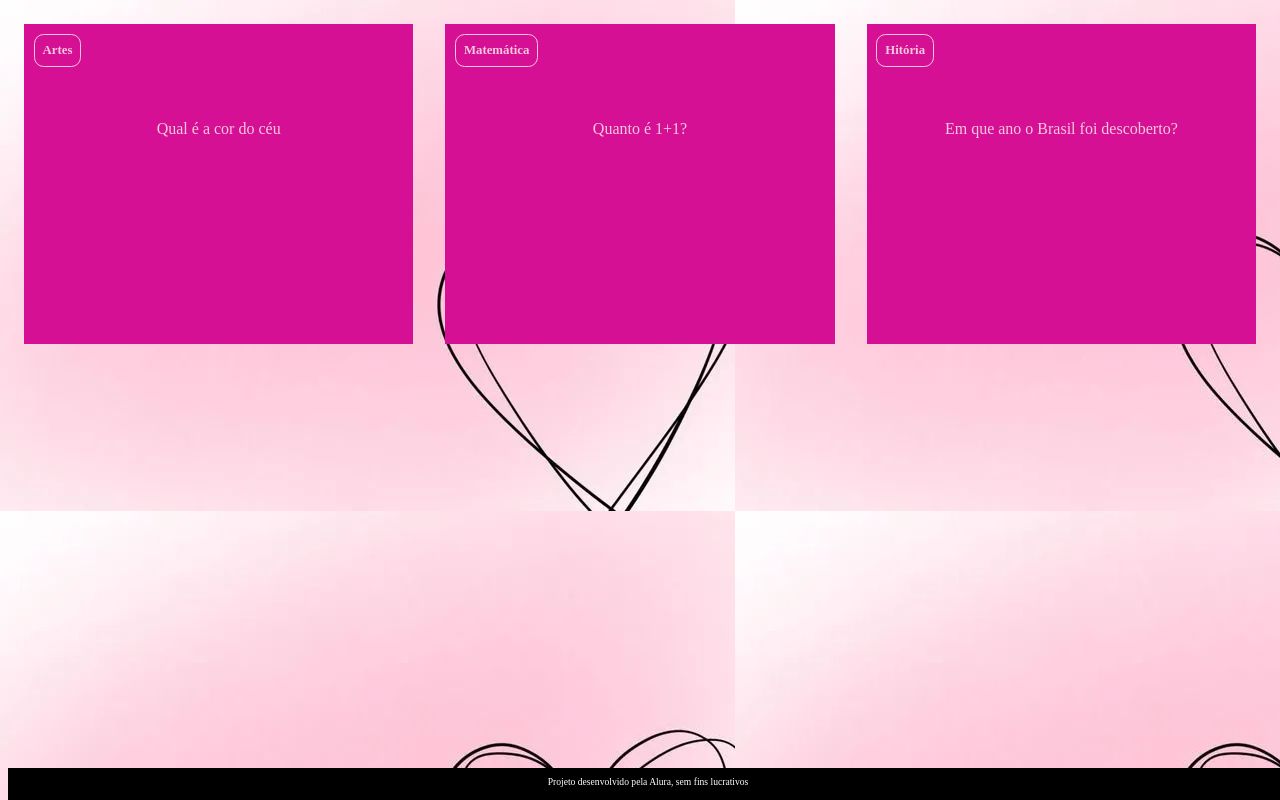
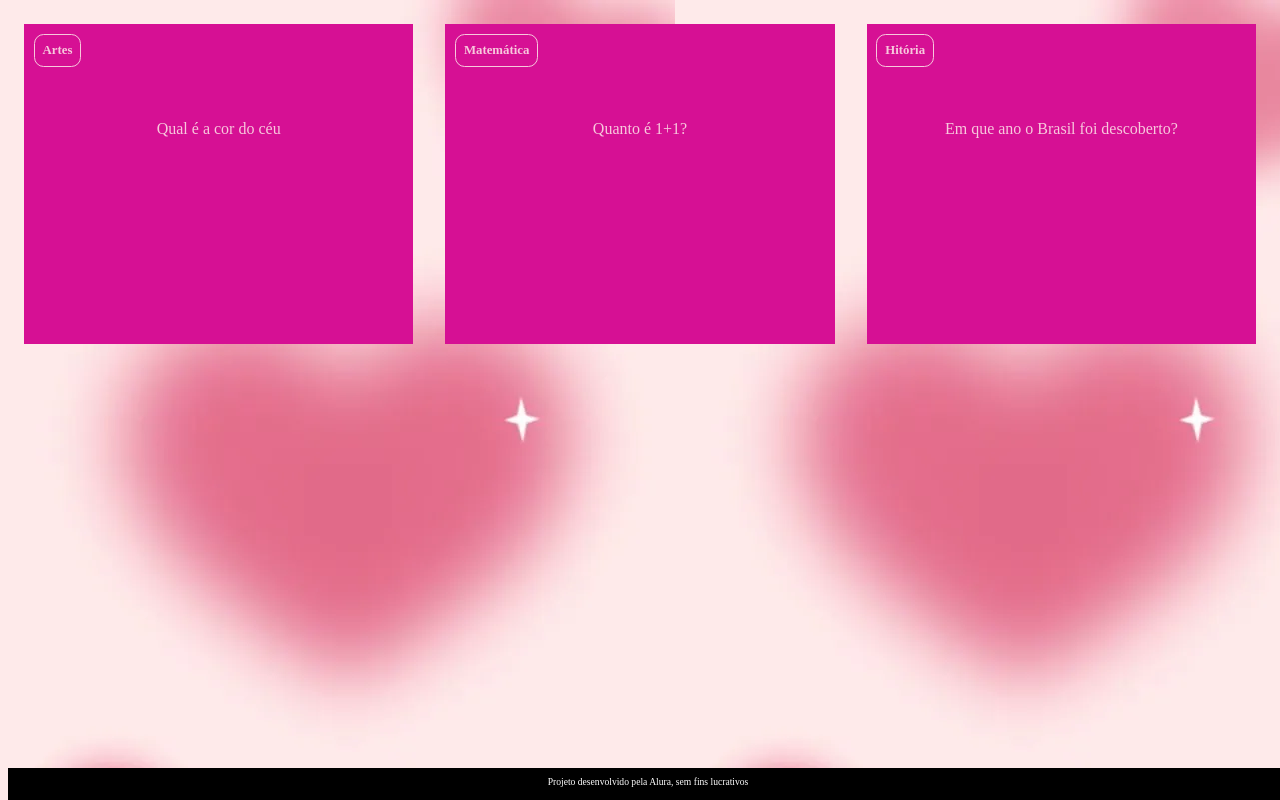
Before and after one commit to anaju-32/Flash-Cards-2025, a plain HTML site: page index.html in a window 1280 px wide. Drawn offline with Linux system fonts and the light colour scheme.

Commit message:
06/06/2025.7

```diff
--- a/assets/style.css
+++ b/assets/style.css
@@ -5,7 +5,7 @@
 }
 
 body {
-    background: url('img/Fundo-coração.webp');
+    background: url('img/Fundo\ coração.webp');
     font-family: Bai Jamjuree;
 }
 
```
Also changed, not shown: assets/img/Fundo coração.webp (added), assets/img/Fundo-coração.webp (deleted), assets/img/Fundo-flor.webp (deleted).
